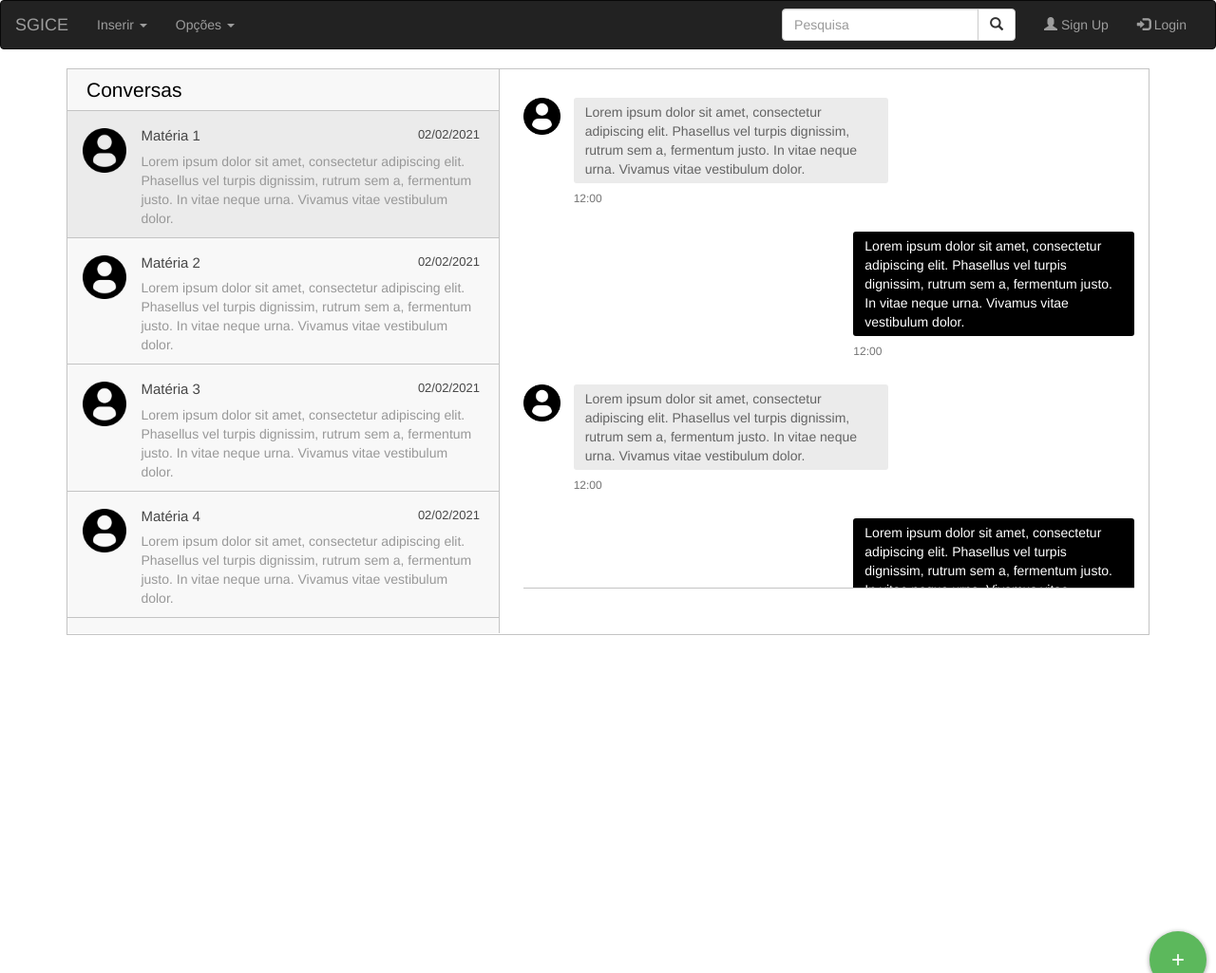
After one commit to luisabergo/Ana_Anna_Luisa, a Django app: page /chat/ in a window 1280 px wide. The commit adds this page. Shown: the top 1025 px of the page at 95% size. Run offline with Django 3.2, Linux system fonts and the light colour scheme; some libraries are stand-ins or nearby versions.

Commit message:
Front-end chat

```diff
--- /dev/null
+++ b/django_app/static/css/chat.css
@@ -0,0 +1,135 @@
+.container{max-width:1170px; margin:auto;}
+img{ max-width:100%;}
+.inbox_people {
+  background: #f8f8f8 none repeat scroll 0 0;
+  float: left;
+  overflow: hidden;
+  width: 40%; border-right:1px solid #c4c4c4;
+}
+.inbox_msg {
+  border: 1px solid #c4c4c4;
+  clear: both;
+  overflow: hidden;
+}
+.top_spac{ margin: 20px 0 0;}
+
+
+.recent_heading {float: left; width:40%;}
+.srch_bar {
+  display: inline-block;
+  text-align: right;
+  width: 60%; padding:
+}
+.headind_srch{ padding:10px 29px 10px 20px; overflow:hidden; border-bottom:1px solid #c4c4c4;}
+
+.recent_heading h4 {
+  color: #000000;
+  font-size: 21px;
+  margin: auto;
+}
+.srch_bar input{ border:1px solid #cdcdcd; border-width:0 0 1px 0; width:80%; padding:2px 0 4px 6px; background:none;}
+.srch_bar .input-group-addon button {
+  background: rgba(0, 0, 0, 0) none repeat scroll 0 0;
+  border: medium none;
+  padding: 0;
+  color: #707070;
+  font-size: 18px;
+}
+.srch_bar .input-group-addon { margin: 0 0 0 -27px;}
+
+.chat_ib h5{ font-size:15px; color:#464646; margin:0 0 8px 0;}
+.chat_ib h5 span{ font-size:13px; float:right;}
+.chat_ib p{ font-size:14px; color:#989898; margin:auto}
+.chat_img {
+  float: left;
+  width: 11%;
+}
+.chat_ib {
+  float: left;
+  padding: 0 0 0 15px;
+  width: 88%;
+}
+
+.chat_people{ overflow:hidden; clear:both;}
+.chat_list {
+  border-bottom: 1px solid #c4c4c4;
+  margin: 0;
+  padding: 18px 16px 10px;
+}
+.inbox_chat { height: 550px; overflow-y: scroll;}
+
+.active_chat{ background:#ebebeb;}
+
+.incoming_msg_img {
+  display: inline-block;
+  width: 6%;
+}
+.received_msg {
+  display: inline-block;
+  padding: 0 0 0 10px;
+  vertical-align: top;
+  width: 92%;
+ }
+ .received_withd_msg p {
+  background: #ebebeb none repeat scroll 0 0;
+  border-radius: 3px;
+  color: #646464;
+  font-size: 14px;
+  margin: 0;
+  padding: 5px 10px 5px 12px;
+  width: 100%;
+}
+.time_date {
+  color: #747474;
+  display: block;
+  font-size: 12px;
+  margin: 8px 0 0;
+}
+.received_withd_msg { width: 57%;}
+.mesgs {
+  float: left;
+  padding: 30px 15px 0 25px;
+  width: 60%;
+}
+
+ .sent_msg p {
+  background: #000000 none repeat scroll 0 0;
+  border-radius: 3px;
+  font-size: 14px;
+  margin: 0; color:#fff;
+  padding: 5px 10px 5px 12px;
+  width:100%;
+}
+.outgoing_msg{ overflow:hidden; margin:26px 0 26px;}
+.sent_msg {
+  float: right;
+  width: 46%;
+}
+.input_msg_write input {
+  background: rgba(0, 0, 0, 0) none repeat scroll 0 0;
+  border: medium none;
+  color: #4c4c4c;
+  font-size: 15px;
+  min-height: 48px;
+  width: 100%;
+}
+
+.type_msg {border-top: 1px solid #c4c4c4;position: relative;}
+.msg_send_btn {
+  background: #000000 none repeat scroll 0 0;
+  border: medium none;
+  border-radius: 50%;
+  color: #fff;
+  cursor: pointer;
+  font-size: 17px;
+  height: 33px;
+  position: absolute;
+  right: 0;
+  top: 11px;
+  width: 33px;
+}
+.messaging { padding: 0 0 50px 0;}
+.msg_history {
+  height: 516px;
+  overflow-y: auto;
+}
--- a/django_app/templates/django/cabecalho.html
+++ b/django_app/templates/django/cabecalho.html
@@ -22,11 +22,10 @@
         <span class="icon-bar"></span>
         <span class="icon-bar"></span>
       </button>
-      <a class="navbar-brand">SGICE</a>
+      <a class="navbar-brand" href="/django_app/">SGICE</a>
     </div>
     <div class="collapse navbar-collapse" id="myNavbar">
       <ul class="nav navbar-nav">
-        <li class="active"><a href="/django_app/">Home</a></li>
         <li class="dropdown">
           <a class="dropdown-toggle" data-toggle="dropdown" href="#">Inserir <span class="caret"></span></a>
           <ul class="dropdown-menu">
@@ -35,7 +34,14 @@
           <li><a href="#">Conteúdo</a></li>
           </ul>
         </li>
-      <li><a href="/ajuda/">Ajuda</a></li>
+        <li class="dropdown">
+          <a class="dropdown-toggle" data-toggle="dropdown" href="#">Opções <span class="caret"></span></a>
+          <ul class="dropdown-menu">
+		<li><a href="/ajuda/">Ajuda</a></li>
+      <li><a href="/chat/">Chat</a></li>
+          </ul>
+        </li>
+
       </ul>
       <ul class="nav navbar-nav navbar-right">
       <li><form class="navbar-form navbar-left" action="">
--- /dev/null
+++ b/django_app/templates/django/chat.html
@@ -0,0 +1,124 @@
+<!DOCTYPE html>
+
+{% load staticfiles %} <!-- Nova linha que carrega os arquivos estáticos -->
+<head>
+<link rel='stylesheet' href='{% static "css/chat.css" %}' />
+{% include "django/cabecalho.html" %}
+</head>
+<body>
+<div class="container">
+<div class="messaging">
+      <div class="inbox_msg">
+        <div class="inbox_people">
+          <div class="headind_srch">
+            <div class="recent_heading">
+              <h4>Conversas</h4>
+            </div>
+
+          </div>
+          <div class="inbox_chat">
+            <div class="chat_list active_chat">
+              <div class="chat_people">
+                <div class="chat_img"> <img src="{% static 'img/login.png' %}" alt="sunil"> </div>
+                <div class="chat_ib">
+                  <h5>Matéria 1 <span class="chat_date">02/02/2021</span></h5>
+                  <p>Lorem ipsum dolor sit amet, consectetur adipiscing elit. Phasellus vel turpis dignissim, rutrum sem a, fermentum justo. In vitae neque urna. Vivamus vitae vestibulum dolor.</p>
+                </div>
+              </div>
+            </div>
+
+            <div class="chat_list">
+              <div class="chat_people">
+                <div class="chat_img"> <img src="{% static 'img/login.png' %}" alt="sunil"> </div>
+                <div class="chat_ib">
+                  <h5>Matéria 2 <span class="chat_date">02/02/2021</span></h5>
+                  <p>Lorem ipsum dolor sit amet, consectetur adipiscing elit. Phasellus vel turpis dignissim, rutrum sem a, fermentum justo. In vitae neque urna. Vivamus vitae vestibulum dolor.</p>
+                </div>
+              </div>
+            </div>
+            <div class="chat_list">
+              <div class="chat_people">
+                <div class="chat_img"> <img src="{% static 'img/login.png' %}" alt="sunil"> </div>
+                <div class="chat_ib">
+                  <h5>Matéria 3 <span class="chat_date">02/02/2021</span></h5>
+                  <p>Lorem ipsum dolor sit amet, consectetur adipiscing elit. Phasellus vel turpis dignissim, rutrum sem a, fermentum justo. In vitae neque urna. Vivamus vitae vestibulum dolor.</p>
+                </div>
+              </div>
+            </div>
+            <div class="chat_list">
+              <div class="chat_people">
+                <div class="chat_img"> <img src="{% static 'img/login.png' %}" alt="sunil"> </div>
+                <div class="chat_ib">
+                  <h5>Matéria 4 <span class="chat_date">02/02/2021</span></h5>
+                  <p>Lorem ipsum dolor sit amet, consectetur adipiscing elit. Phasellus vel turpis dignissim, rutrum sem a, fermentum justo. In vitae neque urna. Vivamus vitae vestibulum dolor.</p>
+                </div>
+              </div>
+            </div>
+            <div class="chat_list">
+              <div class="chat_people">
+                <div class="chat_img"> <img src="{% static 'img/login.png' %}" alt="sunil"> </div>
+                <div class="chat_ib">
+                  <h5>Matéria 5 <span class="chat_date">02/02/2021</span></h5>
+                  <p>Lorem ipsum dolor sit amet, consectetur adipiscing elit. Phasellus vel turpis dignissim, rutrum sem a, fermentum justo. In vitae neque urna. Vivamus vitae vestibulum dolor.</p>
+                </div>
+              </div>
+            </div>
+            <div class="chat_list">
+              <div class="chat_people">
+                <div class="chat_img"> <img src="{% static 'img/login.png' %}" alt="sunil"> </div>
+                <div class="chat_ib">
+                  <h5>Matéria 6 <span class="chat_date">02/02/2021</span></h5>
+                  <p>Lorem ipsum dolor sit amet, consectetur adipiscing elit. Phasellus vel turpis dignissim, rutrum sem a, fermentum justo. In vitae neque urna. Vivamus vitae vestibulum dolor.</p>
+                </div>
+              </div>
+            </div>
+          </div>
+        </div>
+        <div class="mesgs">
+          <div class="msg_history">
+            <div class="incoming_msg">
+              <div class="incoming_msg_img"> <img src="{% static 'img/login.png' %}" alt="sunil"> </div>
+              <div class="received_msg">
+                <div class="received_withd_msg">
+                  <p>Lorem ipsum dolor sit amet, consectetur adipiscing elit. Phasellus vel turpis dignissim, rutrum sem a, fermentum justo. In vitae neque urna. Vivamus vitae vestibulum dolor.</p>
+                  <span class="time_date">12:00</span></div>
+              </div>
+            </div>
+            <div class="outgoing_msg">
+              <div class="sent_msg">
+                <p>Lorem ipsum dolor sit amet, consectetur adipiscing elit. Phasellus vel turpis dignissim, rutrum sem a, fermentum justo. In vitae neque urna. Vivamus vitae vestibulum dolor.</p>
+                <span class="time_date">12:00</span> </div>
+            </div>
+            <div class="incoming_msg">
+              <div class="incoming_msg_img"> <img src="{% static 'img/login.png' %}" alt="sunil"> </div>
+              <div class="received_msg">
+                <div class="received_withd_msg">
+                  <p>Lorem ipsum dolor sit amet, consectetur adipiscing elit. Phasellus vel turpis dignissim, rutrum sem a, fermentum justo. In vitae neque urna. Vivamus vitae vestibulum dolor.</p>
+                  <span class="time_date">12:00</span></div>
+              </div>
+            </div>
+            <div class="outgoing_msg">
+              <div class="sent_msg">
+                <p>Lorem ipsum dolor sit amet, consectetur adipiscing elit. Phasellus vel turpis dignissim, rutrum sem a, fermentum justo. In vitae neque urna. Vivamus vitae vestibulum dolor.</p>
+                <span class="time_date">12:00</span> </div>
+            </div>
+            <div class="incoming_msg">
+              <div class="incoming_msg_img"> <img src="{% static 'img/login.png' %}" alt="sunil"> </div>
+              <div class="received_msg">
+                <div class="received_withd_msg">
+                  <p>Lorem ipsum dolor sit amet, consectetur adipiscing elit. Phasellus vel turpis dignissim, rutrum sem a, fermentum justo. In vitae neque urna. Vivamus vitae vestibulum dolor.</p>
+                  <span class="time_date"> 12:00</span></div>
+              </div>
+            </div>
+          </div>
+          <div class="type_msg">
+            <div class="input_msg_write">
+              <input type="text" class="write_msg"/>
+
+</button>
+            </div>
+          </div>
+        </div>
+      </div>
+    </div></div>
+    </body>
--- a/django_app/views.py
+++ b/django_app/views.py
@@ -20,3 +20,6 @@
 
 def ajuda(request):
     return render(request, 'django/ajuda.html')
+
+def chat(request):
+    return render(request, 'django/chat.html')
--- a/django_project/urls.py
+++ b/django_project/urls.py
@@ -23,5 +23,6 @@
   url(r'^CadastroDisciplina/', views.CadastroDisciplina, name='CadastroDisciplina'),
   url(r'^login/', views.login, name='login'),
   url(r'^ajuda/', views.ajuda, name='ajuda'),
+  url(r'^chat/', views.chat, name='chat'),
 
 ]
```
Also changed, not shown: django_app/static/css/ajuda.css (+3 -5 lines).
